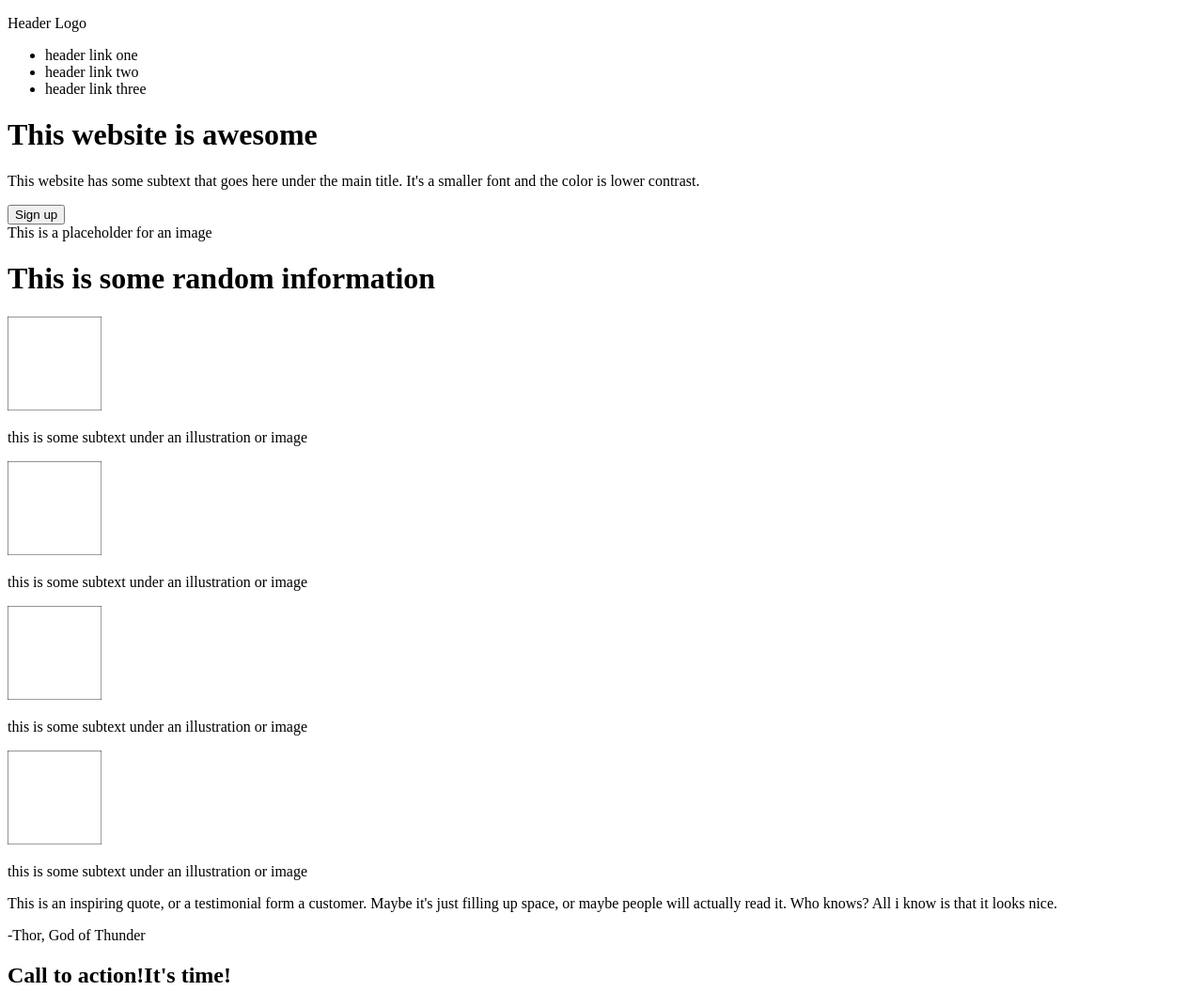
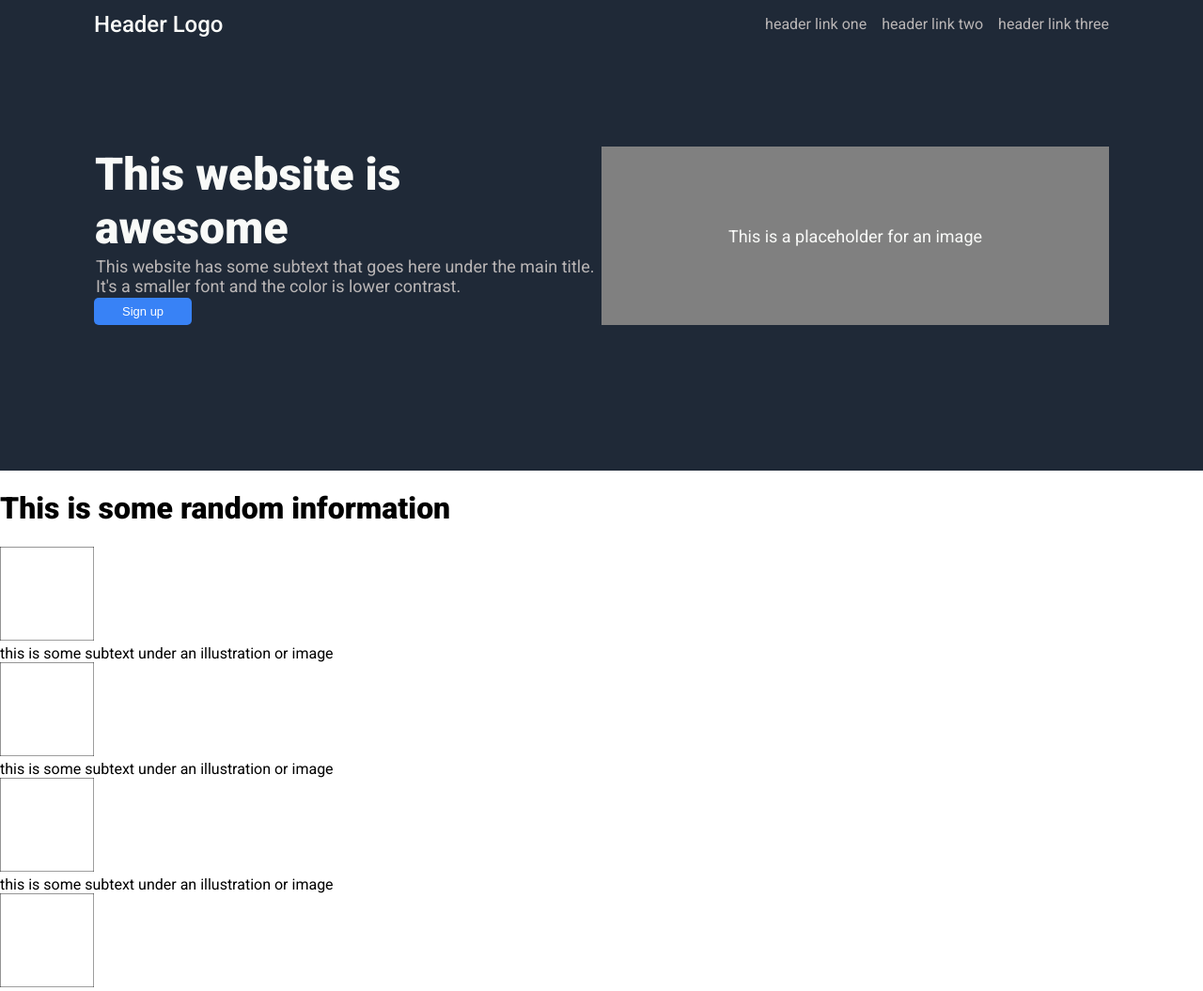
Before and after one commit to awrelyah/odin-project-landing-page, a plain HTML site: page index.html in a window 1280 px wide. Shown: the top 1055 px of the page at 94% size. Drawn offline with Linux system fonts and the light colour scheme; a web font is replaced by a local one.

Commit message:
add css for the first section

```diff
--- a/index.html
+++ b/index.html
@@ -6,12 +6,14 @@
     <meta name="viewport" content="width=device-width, initial-scale=1.0">
     <title>Odin: Landing Page</title>
     <link rel="stylesheet" href="style.css">
+    <style>
+        @import url('https://fonts.googleapis.com/css2?family=Koulen&family=Roboto+Mono:wght@100;200;400&family=Roboto:wght@300;400;500;900&display=swap');
+        </style>
 
 </head>
 <body>
 
-    <div class="start">
-        <header>
+    <header class="header">
         <div>
             <p>Header Logo</p>
         </div>
@@ -23,16 +25,19 @@
 
     </header>
 
+    <div class="start">
+
         <div class="start-main">
+
             <div class="greeting">
                 <h1>This website is awesome</h1>
                 <p>This website has some subtext that goes here under the main title. It's a smaller font
-                    and the color is lower contrast.
-                </p>
+                    and the color is lower contrast.</p>
+
                 <button type="button">Sign up</button>
             </div>
-            <div>
-                This is a placeholder for an image
+            <div class="start-image">
+                <p>This is a placeholder for an image</p>
             </div>
 
         </div>
--- a/style.css
+++ b/style.css
@@ -0,0 +1,96 @@
+body {
+    display: flex;
+    flex-direction: column;
+    margin: 0;
+    font-family: 'Roboto';
+}
+
+.start{
+    background-color: #1F2937;
+    display: flex;
+    flex-direction: column;
+    padding: 0px 100px;
+    padding-bottom: 50px;
+    height: 400px;
+    justify-content: center;
+}
+
+.header{
+    display: flex;
+    justify-content: space-between;
+    background-color: #1F2937;
+    padding: 0px 100px;
+    flex: 1;
+    align-items: center;
+}
+
+.start-main{
+    display: flex;
+    flex-direction: row;
+    align-items: space-between;
+    justify-content: space-around;
+}
+
+.greeting,
+.start-image{
+    width: 50%;
+}
+.start-image{
+    background-color: grey;
+    text-align: center;
+    flex-shrink:0;
+    display: flex;
+    justify-content: center;
+    align-items: center;
+}
+
+.start-image p,
+.greeting p {
+    color: #F9FAF8;
+    font-size: 18px;
+}
+
+.greeting p,
+li{
+    color: #bab6b6;
+}
+
+.header p {
+    font-size: 24px;
+    color: #F9FAF8;
+    font-weight: 500;
+}
+
+p{
+    margin:0;
+    padding: 0;
+}
+
+.greeting h1{
+    font-size: 48px;
+    font-weight:900;
+    color: #F9FAF8;
+    margin: 1px;
+
+}
+
+.greeting p{
+    font-size: 18px;
+    margin: 2px;
+
+}
+
+ul{
+    list-style-type: none;
+    display: flex;
+    gap: 16px;
+}
+
+button{
+    background-color: #3882F6;
+    color: white;
+    padding: 7px 30px;
+    border-radius: 5px;
+    border: none;
+    font-size: 13px;
+}
```
Lines whose indentation alone changed are shown as unchanged.
